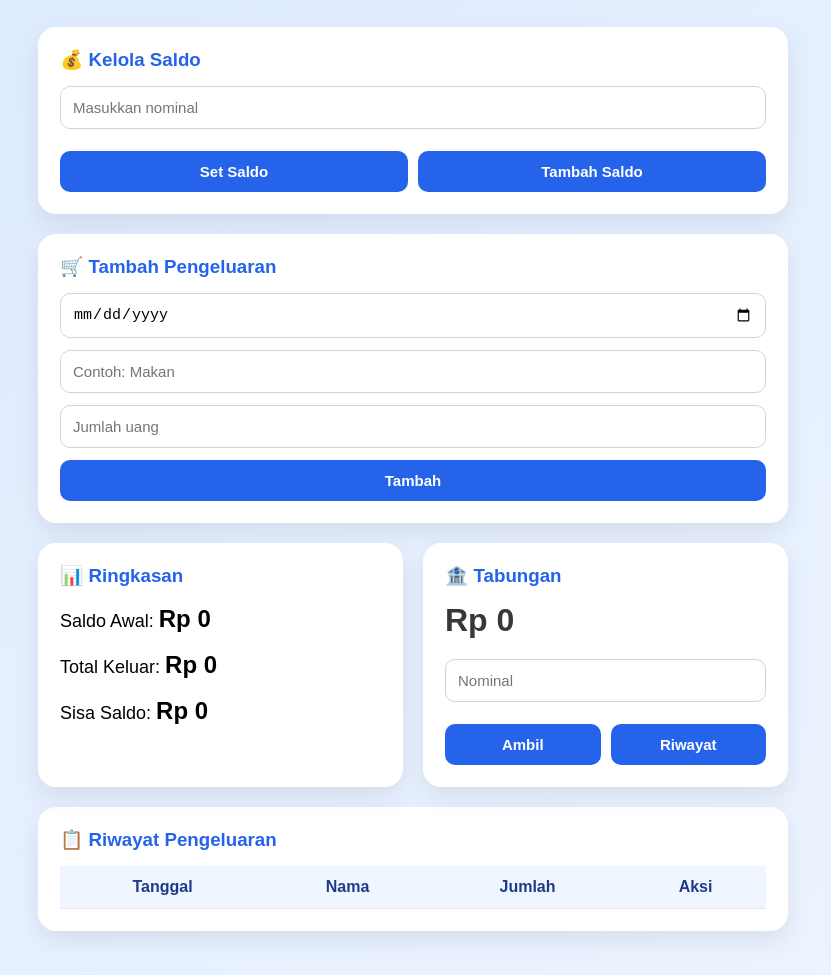
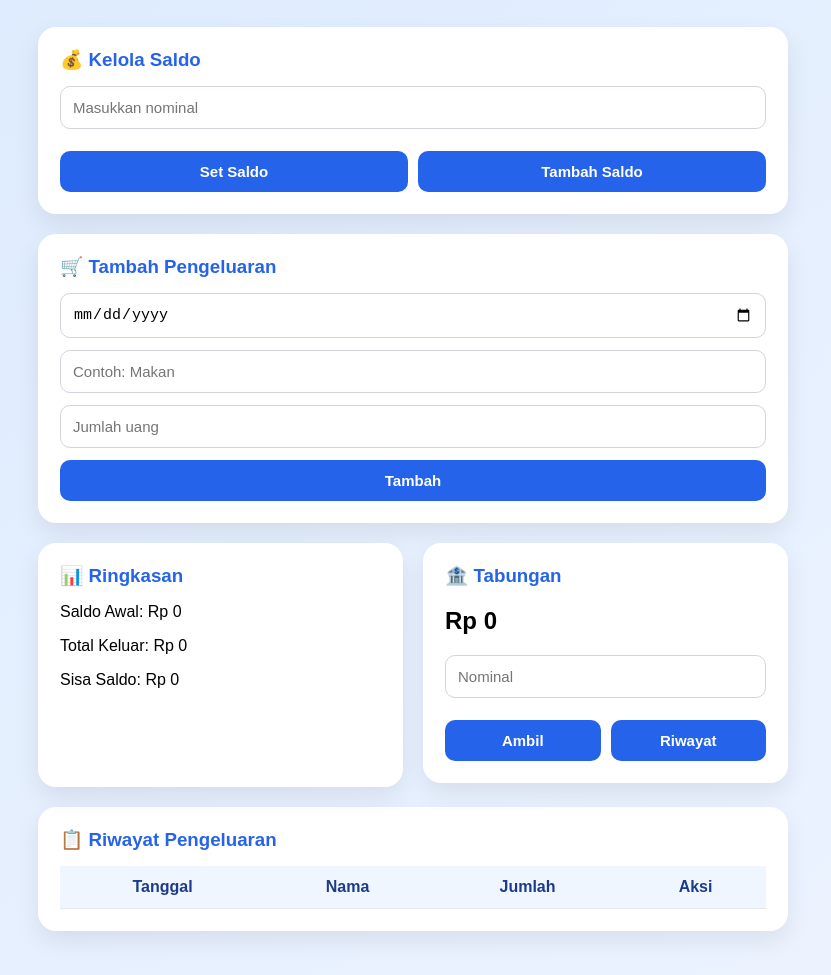
Before and after one commit to ariangsari07-sys/catatan-keuangan, a website: page index.html in a window 1280 px wide. Shown: the part 121-1096 px from the top of the page, without its empty margins (227-1058 px from the left). Drawn offline with Linux system fonts and the light colour scheme; no server answers.

Commit message:
update tampilan

```diff
--- a/style.css
+++ b/style.css
@@ -153,12 +153,16 @@ tr:hover{
 .ringkasan-wrapper{
     display:flex;
     gap:20px;
-    align-items:stretch;
+    align-items:flex-start;
 }
 
 .ringkasan-card,
 .tabungan-card{
-    flex:1;
+    width:50%;
+}
+
+.ringkasan-card{
+    min-height: 200px;
 }
 
 .btn-tabungan{
@@ -178,22 +182,3 @@ tr:hover{
     }
 
 }
-
-.ringkasan-card p{
-    font-size:18px;
-    margin:18px 0;
-    font-weight:500;
-}
-
-.ringkasan-card span{
-    font-size:24px;
-    font-weight:bold;
-    color: black;
-}
-
-.tabungan-card h2{
-    font-size:32px;
-    color: rgb(58, 55, 55);
-    margin-top:10px;
-    margin-bottom:20px;
-}
```
